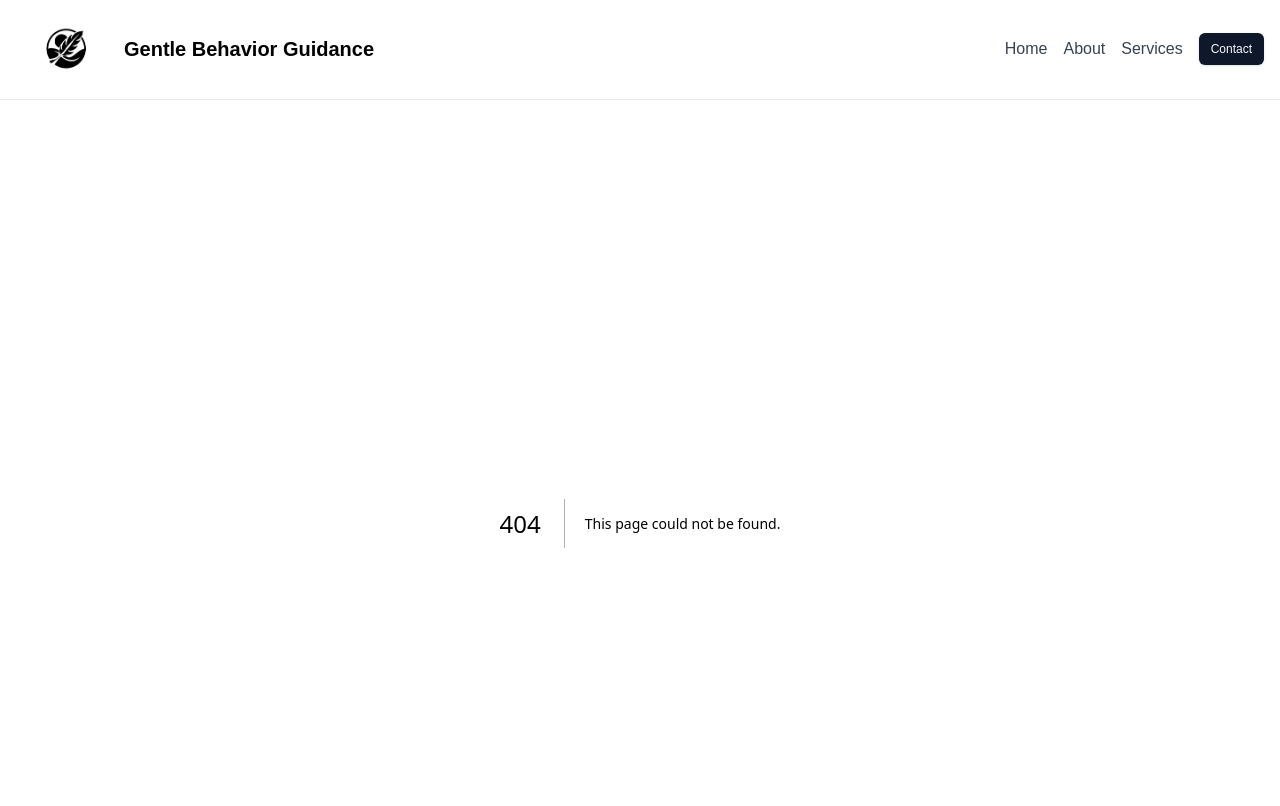
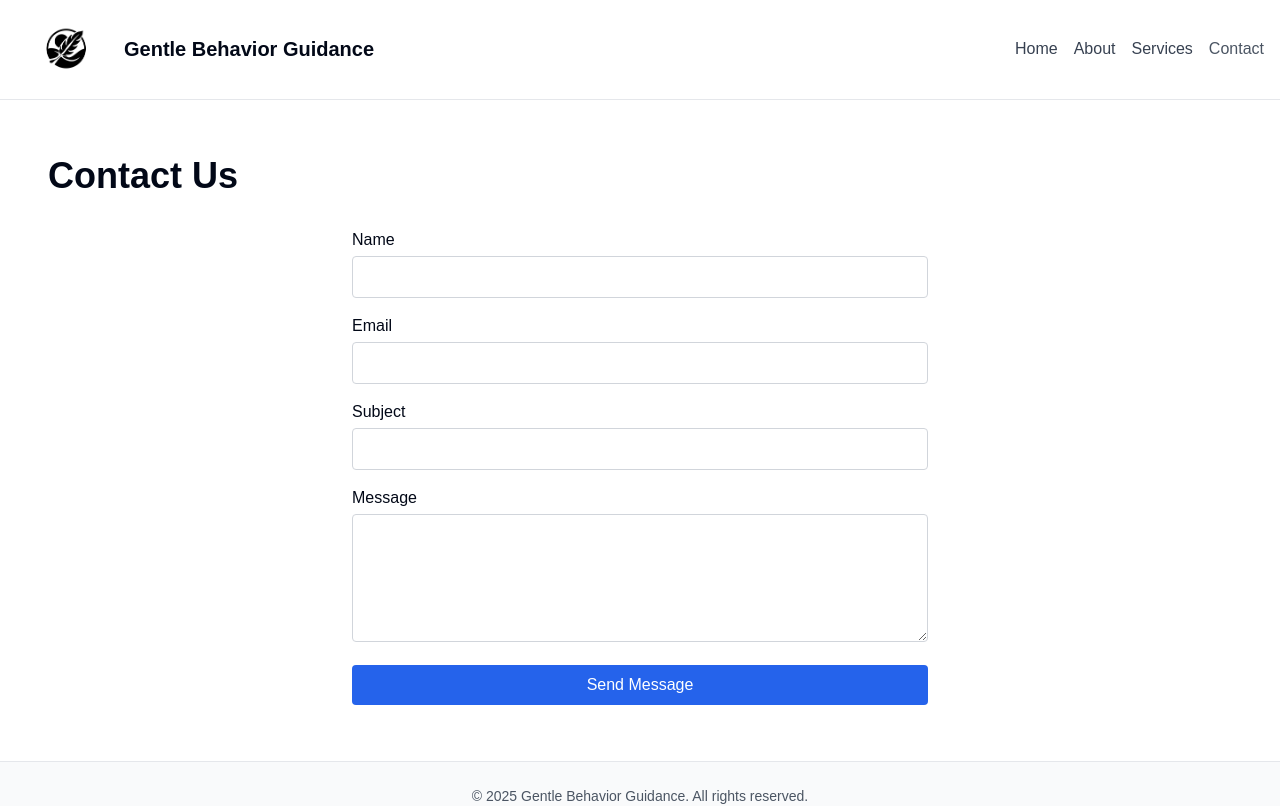
Before and after one commit to fernandoB-SS/gbg, a Next.js app in the folder gentlebehaviorguidance/: page /contact in a window 1280 px wide. Before the commit this address had no page. Shown: the top 806 px of the page. Built offline with nearby package versions, Linux system fonts and the light colour scheme.

Commit message:
Resend added, Contact page added

```diff
--- a/gentlebehaviorguidance/package.json
+++ b/gentlebehaviorguidance/package.json
@@ -18,6 +18,7 @@
     "react": "^19.0.0",
     "react-dom": "^19.0.0",
     "react-icons": "^5.4.0",
+    "resend": "^4.1.2",
     "tailwind-merge": "^3.0.1",
     "tailwindcss-animate": "^1.0.7"
   },
--- /dev/null
+++ b/gentlebehaviorguidance/src/app/api/contact/route.ts
@@ -0,0 +1,35 @@
+// src/app/api/contact/route.ts
+import { NextResponse } from 'next/server';
+import { Resend } from 'resend';
+
+const resend = new Resend(process.env.RESEND_API_KEY as string);
+console.log('RESEND_API_KEY:', process.env.RESEND_API_KEY);
+export async function POST(request: Request) {
+  try {
+    const { name, email, subject, message } = await request.json();
+
+    // Server-side validation
+    if (!name || !email || !subject || !message) {
+      return NextResponse.json({ error: 'Missing required fields.' }, { status: 400 });
+    }
+    if (typeof email !== 'string' || !email.includes('@')) {
+      return NextResponse.json({ error: 'Invalid email address.' }, { status: 400 });
+    }
+
+    // Send the email using Resend
+    const emailRes = await resend.emails.send({
+      from: 'youremail@yourdomain.com', // Replace with your verified sender email
+      to: 'youremail@yourdomain.com',   // Replace with your destination email address
+      subject: `New contact form submission: ${subject}`,
+      html: `<p>You have a new contact form submission.</p>
+             <p><strong>Name:</strong> ${name}</p>
+             <p><strong>Email:</strong> ${email}</p>
+             <p><strong>Message:</strong> ${message}</p>`
+    });
+
+    return NextResponse.json({ success: true, emailRes });
+  } catch (error) {
+    console.error('Error sending email:', error);
+    return NextResponse.json({ error: 'Internal Server Error' }, { status: 500 });
+  }
+}
--- /dev/null
+++ b/gentlebehaviorguidance/src/app/contact/page.tsx
@@ -0,0 +1,133 @@
+// src/app/contact/page.tsx
+'use client';
+import React, { useState } from 'react';
+
+export default function ContactPage() {
+    const [formData, setFormData] = useState({
+        name: '',
+        email: '',
+        subject: '',
+        message: '',
+    });
+    const [error, setError] = useState('');
+    const [success, setSuccess] = useState('');
+    const [loading, setLoading] = useState(false);
+
+    // Update form state on change
+    const handleChange = (
+        e: React.ChangeEvent<HTMLInputElement | HTMLTextAreaElement>
+    ) => {
+        setFormData({ ...formData, [e.target.name]: e.target.value });
+    };
+
+    // Client-side validation function
+    const validateForm = () => {
+        if (!formData.name || !formData.email || !formData.subject || !formData.message) {
+            setError('Please fill in all fields.');
+            return false;
+        }
+        // Simple email regex check
+        const emailRegex = /^[^\s@]+@[^\s@]+\.[^\s@]+$/;
+        if (!emailRegex.test(formData.email)) {
+            setError('Please enter a valid email address.');
+            return false;
+        }
+        return true;
+    };
+
+    // Handle form submission
+    const handleSubmit = async (e: React.FormEvent) => {
+        e.preventDefault();
+        setError('');
+        setSuccess('');
+
+        if (!validateForm()) return;
+
+        setLoading(true);
+
+        try {
+            const res = await fetch('/api/contact', {
+                method: 'POST',
+                headers: { 'Content-Type': 'application/json' },
+                body: JSON.stringify(formData),
+            });
+
+            const data = await res.json();
+            if (res.ok) {
+                setSuccess('Your message has been sent successfully!');
+                setFormData({ name: '', email: '', subject: '', message: '' });
+            } else {
+                setError(data.error || 'Something went wrong.');
+            }
+        } catch (err) {
+            console.error(err);
+            setError('Something went wrong.');
+        } finally {
+            setLoading(false);
+        }
+    };
+
+    return (
+        <div className="container mx-auto p-8">
+            <h1 className="text-4xl font-bold mb-8">Contact Us</h1>
+            <form onSubmit={handleSubmit} className="max-w-xl mx-auto">
+                {error && <p className="mb-4 text-red-600">{error}</p>}
+                {success && <p className="mb-4 text-green-600">{success}</p>}
+                <div className="mb-4">
+                    <label htmlFor="name" className="block mb-1 font-medium">Name</label>
+                    <input
+                        type="text"
+                        id="name"
+                        name="name"
+                        className="w-full border border-gray-300 p-2 rounded"
+                        value={formData.name}
+                        onChange={handleChange}
+                        required
+                    />
+                </div>
+                <div className="mb-4">
+                    <label htmlFor="email" className="block mb-1 font-medium">Email</label>
+                    <input
+                        type="email"
+                        id="email"
+                        name="email"
+                        className="w-full border border-gray-300 p-2 rounded"
+                        value={formData.email}
+                        onChange={handleChange}
+                        required
+                    />
+                </div>
+                <div className="mb-4">
+                    <label htmlFor="subject" className="block mb-1 font-medium">Subject</label>
+                    <input
+                        type="text"
+                        id="subject"
+                        name="subject"
+                        className="w-full border border-gray-300 p-2 rounded"
+                        value={formData.subject}
+                        onChange={handleChange}
+                        required
+                    />
+                </div>
+                <div className="mb-4">
+                    <label htmlFor="message" className="block mb-1 font-medium">Message</label>
+                    <textarea
+                        id="message"
+                        name="message"
+                        className="w-full border border-gray-300 p-2 rounded h-32"
+                        value={formData.message}
+                        onChange={handleChange}
+                        required
+                    ></textarea>
+                </div>
+                <button
+                    type="submit"
+                    className="w-full bg-blue-600 text-white p-2 rounded hover:bg-blue-700 disabled:opacity-50"
+                    disabled={loading}
+                >
+                    {loading ? 'Sending...' : 'Send Message'}
+                </button>
+            </form>
+        </div>
+    );
+}
--- a/gentlebehaviorguidance/src/components/Header.tsx
+++ b/gentlebehaviorguidance/src/components/Header.tsx
@@ -1,3 +1,4 @@
+// src/components/Header.tsx
 import Link from 'next/link';
 import Image from 'next/image';
 import React from 'react';
@@ -23,10 +24,10 @@ const Header = () => {
                 <Link href="/services" className="text-gray-700 hover:text-primary">
                     Services
                 </Link>
-                {/* Using a Shadcn UI Button for a call-to-action */}
-                <Button variant="default" size="sm">
+                {/* Contact Link */}
+                <Link href="/contact" className="text-gray-600 hover:text-gray-800">
                     Contact
-                </Button>
+                </Link>
             </nav>
         </header>
     );
```
Also changed, not shown: 1 other file (tests, documents, lock files or other folders).
